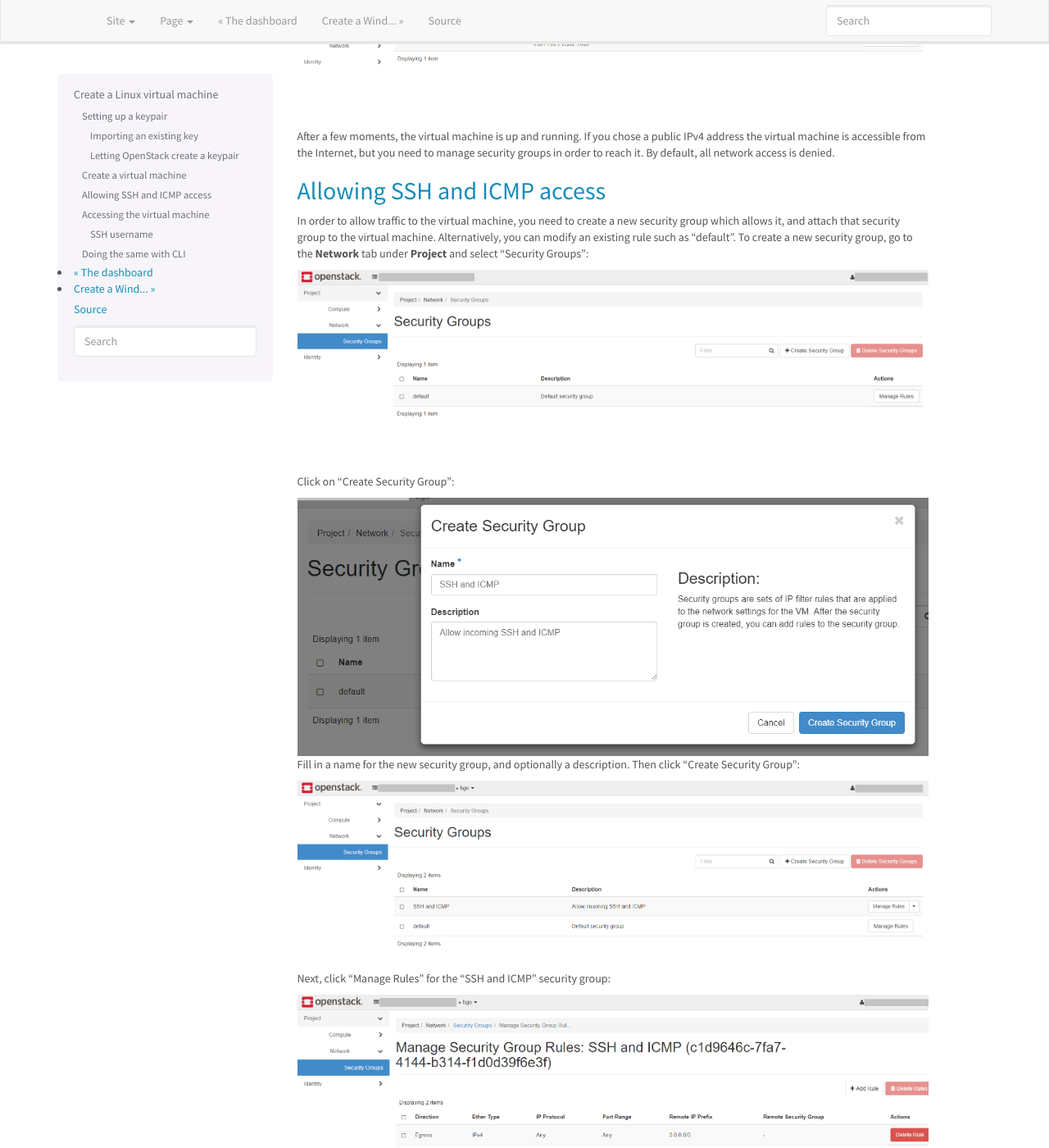
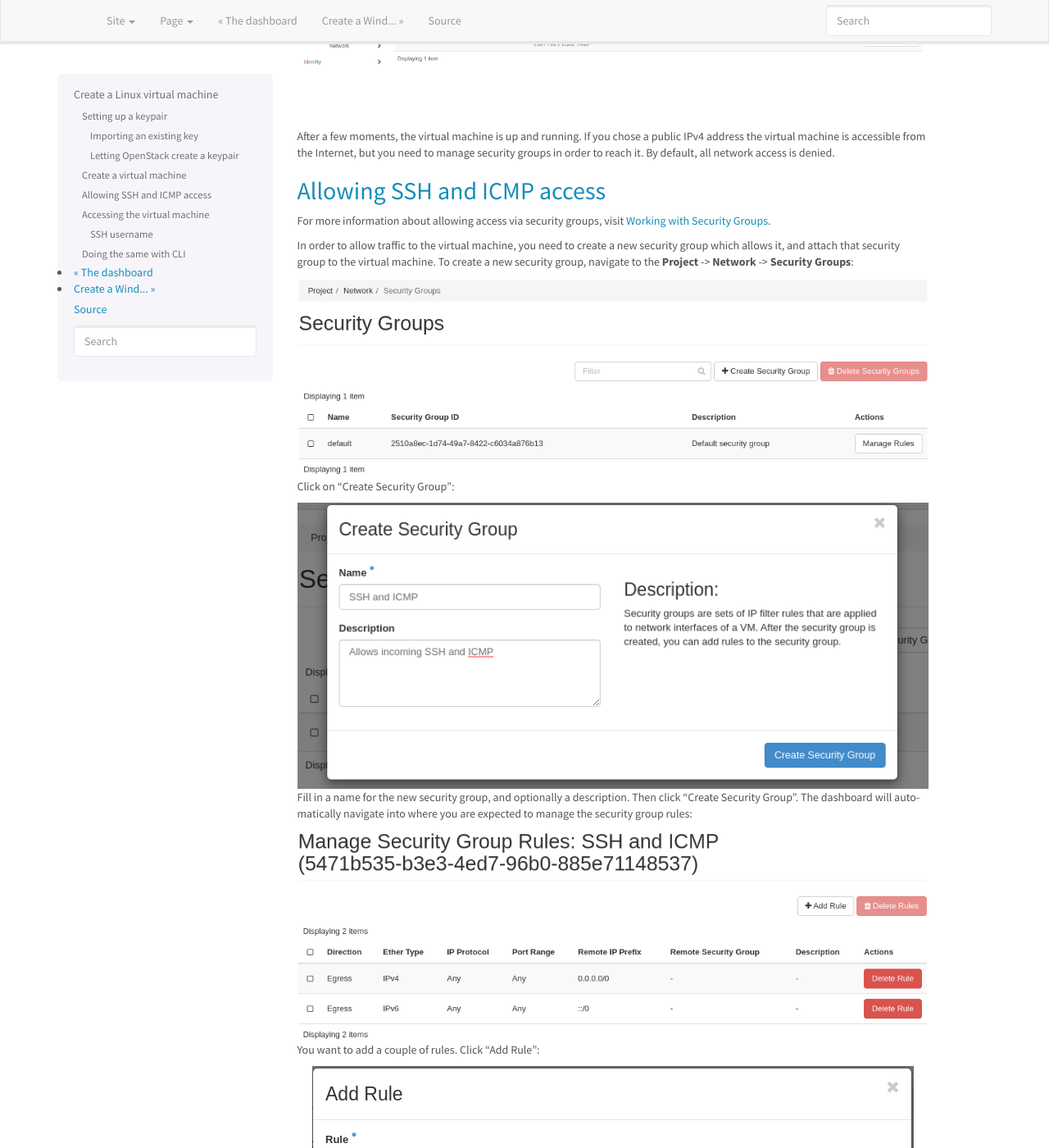
Before and after one commit to norcams/docs-enduser, a Sphinx documentation site: the page built from docs/create-virtual-machine.rst, in a window 1280 px wide and 1400 px high, scrolled down 7995 px. Shown: the whole window at 82% size. Built offline with Sphinx 7.4.7, drawn with Linux system fonts in a browser that asks for light colours; some of the changed text lies outside the part shown.

Commit message:
improve create linux vm

```diff
--- a/docs/create-virtual-machine.rst
+++ b/docs/create-virtual-machine.rst
@@ -219,11 +219,15 @@ it. By default, all network access is denied.
 Allowing SSH and ICMP access
 ----------------------------
 
+.. _Working with Security Groups: security-groups.html
+
+For more information about allowing access via security groups, visit
+`Working with Security Groups`_.
+
 In order to allow traffic to the virtual machine, you need to create a
 new security group which allows it, and attach that security group to
-the virtual machine. Alternatively, you can modify an existing rule
-such as "default". To create a new security group, go to the **Network**
-tab under **Project** and select "Security Groups":
+the virtual machine. To create a new security group, navigate to
+the **Project** -> **Network** -> **Security Groups**:
 
 .. image:: images/dashboard-access-and-security-02.png
    :align: center
@@ -236,13 +240,9 @@ Click on "Create Security Group":
    :alt: Dashboard - Create Security Group
 
 Fill in a name for the new security group, and optionally a
-description. Then click "Create Security Group":
-
-.. image:: images/dashboard-create-secgroup-02.png
-   :align: center
-   :alt: Dashboard - Create Security Group
-
-Next, click "Manage Rules" for the "SSH and ICMP" security group:
+description. Then click "Create Security Group". The dashboard will
+automatically navigate into where you are expected to manage the
+security group rules:
 
 .. image:: images/dashboard-create-secgroup-03.png
    :align: center
@@ -261,6 +261,11 @@ from the "Rule" drop-down menu, and the result should be:
 .. image:: images/dashboard-create-secgroup-05.png
    :align: center
    :alt: Dashboard - Create Security Group
+
+.. NOTE::
+   In this case we are adding ICMP and SSH from a single machine
+   (login.uio.no) via IPv6. You will have to repeat the process for
+   the IPv4 address if you want to open for IPv4 as well.
 
 Go back to the **Instances** tab under Compute, and use the drop-down
 menu to the right of your newly created virtual machine. Select "Edit
```
Also changed, not shown: docs/images/dashboard-access-and-security-02.png, docs/images/dashboard-create-secgroup-01.png, docs/images/dashboard-create-secgroup-03.png, docs/images/dashboard-create-secgroup-04.png, docs/images/dashboard-create-secgroup-05.png.
